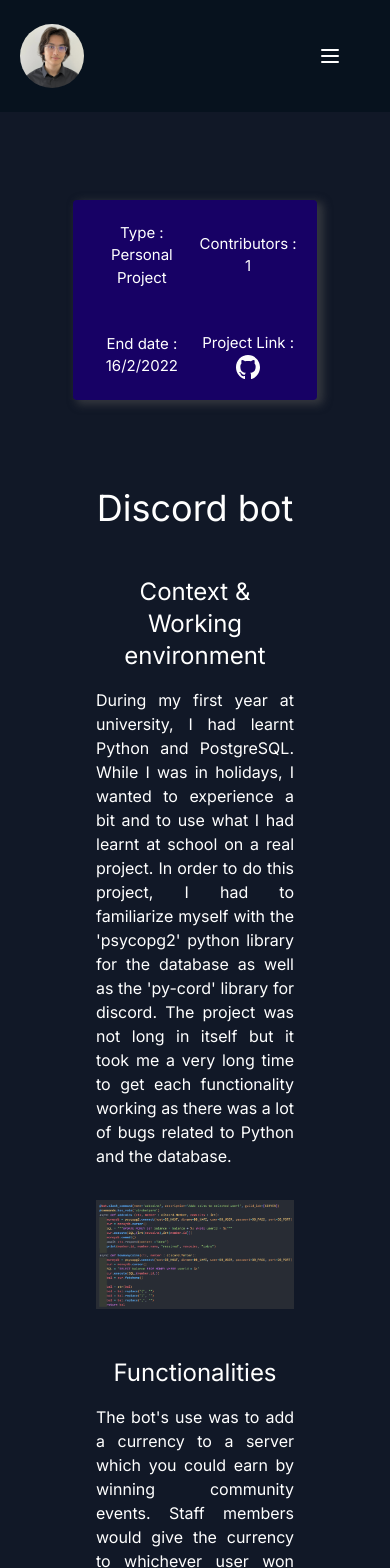
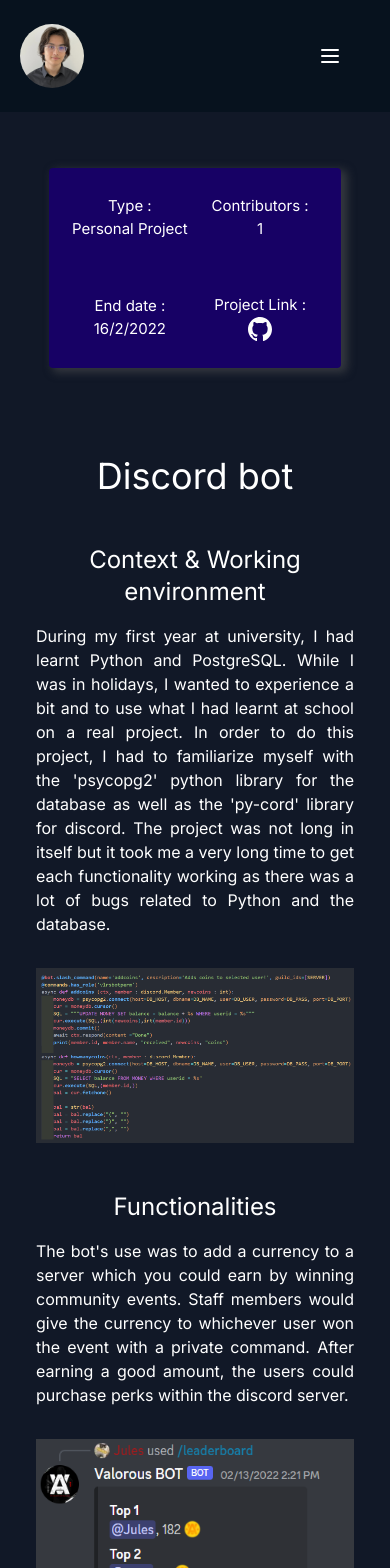
Before and after one commit to JulesBobeuf/portfolio-ts, a Next.js app: page /projects/discordbot in a window 390 px wide. Shown: the top 1568 px of the page. Built offline with nearby package versions, Linux system fonts and the light colour scheme.

Commit message:
[FIX] Lowered the padding to improve responsiveness

```diff
--- a/app/layout.tsx
+++ b/app/layout.tsx
@@ -21,7 +21,7 @@
     <html lang="en">
       <body className={inter.className}>
         <Navbar/>
-        <main className="flex min-h-screen flex-col items-center justify-between p-8 sm:mx-16 md:mx-28 l:mx-56 bg-gray-900">
+        <main className="flex min-h-screen flex-col items-center justify-between sm:p-0 md:p-4 lg:p-8 sm:mx-4 md:mx-20 lg:mx-56 bg-gray-900">
         {children}
         </main>
         <Footer/>
--- a/app/projects/projectArticle/projectArticle.module.css
+++ b/app/projects/projectArticle/projectArticle.module.css
@@ -44,6 +44,11 @@
     font-size: large;
 }
 
+.projectsContent{
+    padding-left: 2rem;
+    padding-right: 2rem;
+}
+
 @media(max-width: 950px){
     .rectangle {
         padding-left: 1rem;
@@ -67,8 +72,8 @@
 
 @media(max-width: 768px) {
     .projectsContent{
-        padding-left: 2rem;
-        padding-right: 2rem;
+        padding-left: 0.25rem;
+        padding-right: 0.25rem;
     }
 
     .imgprojects {
```
